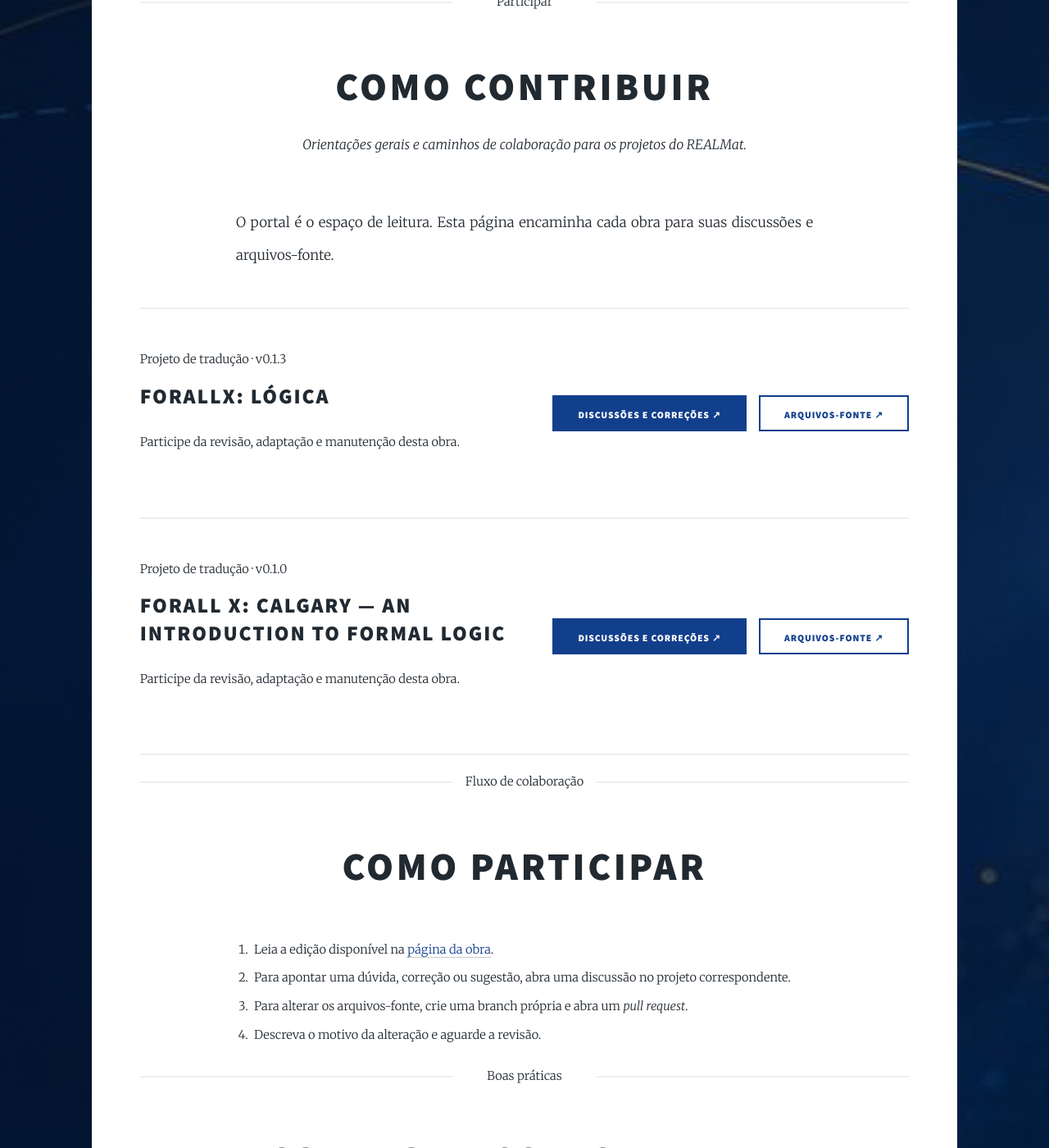
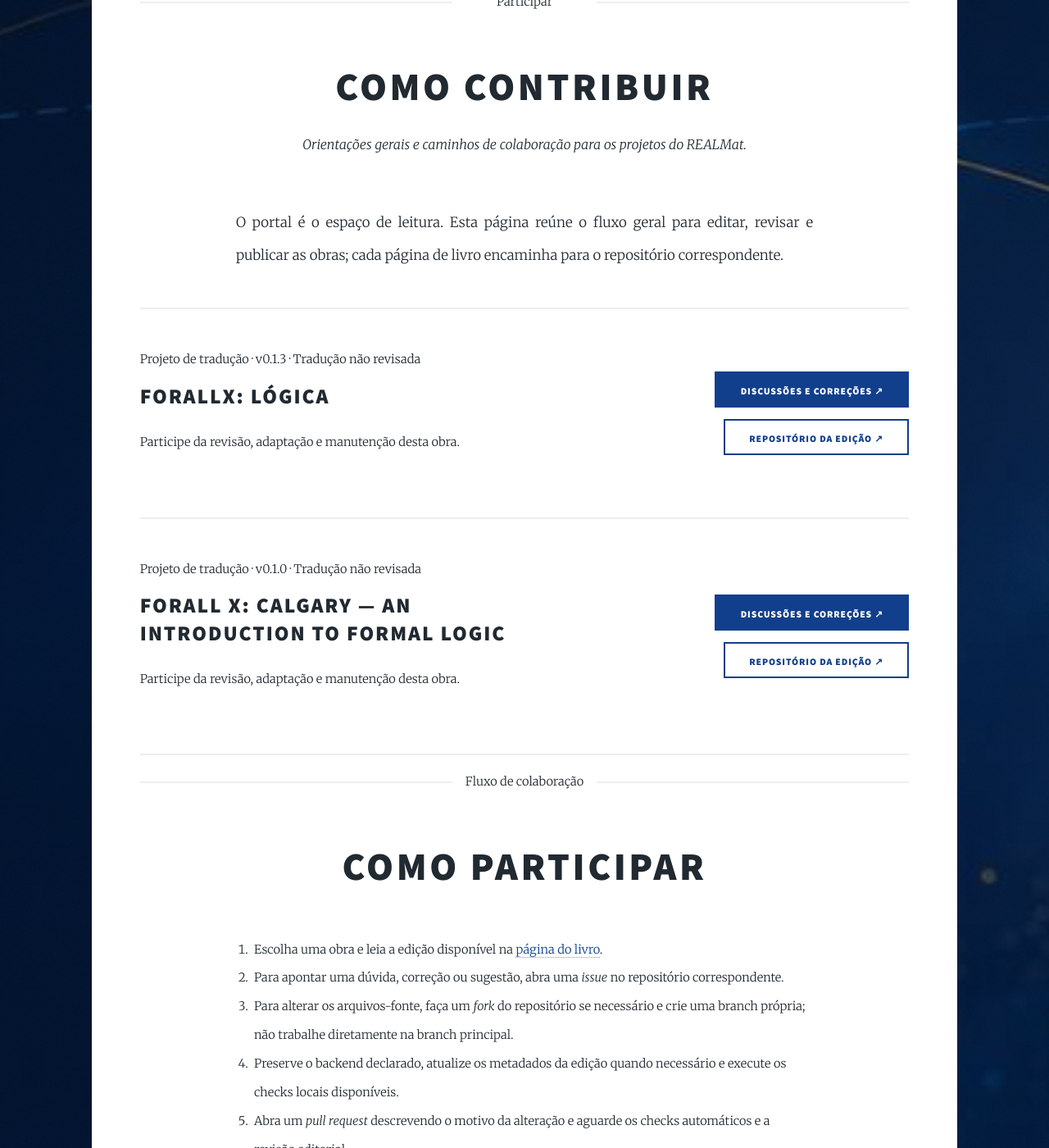
Before and after one commit to projetorealmat/projetorealmat.github.io, a Jekyll site: the page built from _pages/contribuir.md, in a window 1280 px wide and 1400 px high, scrolled down 367 px. Shown: the whole window at 82% size. Built offline with Jekyll 4.4.1, drawn with Linux system fonts in a browser that asks for light colours; some of the changed text lies outside the part shown.

Commit message:
docs: centralize contribution workflow

```diff
--- a/_pages/contribuir.md
+++ b/_pages/contribuir.md
@@ -5,19 +5,20 @@ description: "Orientações gerais e caminhos de colaboração para os projetos
 permalink: /contribuir/
 ---
 
-<p class="realmat-page-lead">O portal é o espaço de leitura. Esta página encaminha cada obra para suas discussões e arquivos-fonte.</p>
+<p class="realmat-page-lead">O portal é o espaço de leitura. Esta página reúne o fluxo geral para editar, revisar e publicar as obras; cada página de livro encaminha para o repositório correspondente.</p>
 
 {% for book in site.data.books %}
   {% assign current = book.releases | where: "version", book.current_version | first %}
+  {% assign stage = site.data.translation_stages | where: "id", current.translation_stage | first %}
 <section class="realmat-contribution" id="projeto-{{ book.id }}" aria-labelledby="contribute-{{ book.id }}-title">
   <div>
-    <span class="date">Projeto de tradução · {{ current.version }}</span>
+    <span class="date">Projeto de tradução · {{ current.version }} · {{ stage.label }}</span>
     <h2 id="contribute-{{ book.id }}-title">{{ book.title }}</h2>
     <p>Participe da revisão, adaptação e manutenção desta obra.</p>
   </div>
   <div class="realmat-contribution__links">
     <a href="https://github.com/{{ current.repository }}/issues" class="button primary" target="_blank" rel="noopener noreferrer">Discussões e correções <span aria-hidden="true">↗</span></a>
-    <a href="https://github.com/{{ current.repository }}" class="button" target="_blank" rel="noopener noreferrer">Arquivos-fonte <span aria-hidden="true">↗</span></a>
+    <a href="https://github.com/{{ current.repository }}" class="button" target="_blank" rel="noopener noreferrer">Repositório da edição <span aria-hidden="true">↗</span></a>
   </div>
 </section>
 {% endfor %}
@@ -32,10 +33,12 @@ permalink: /contribuir/
     <h2 id="contribute-process-title">Como participar</h2>
   </header>
   <ol>
-    <li>Leia a edição disponível na <a href="{{ first_book_url | relative_url }}">página da obra</a>.</li>
-    <li>Para apontar uma dúvida, correção ou sugestão, abra uma discussão no projeto correspondente.</li>
-    <li>Para alterar os arquivos-fonte, crie uma branch própria e abra um <em>pull request</em>.</li>
-    <li>Descreva o motivo da alteração e aguarde a revisão.</li>
+    <li>Escolha uma obra e leia a edição disponível na <a href="{{ first_book_url | relative_url }}">página do livro</a>.</li>
+    <li>Para apontar uma dúvida, correção ou sugestão, abra uma <em>issue</em> no repositório correspondente.</li>
+    <li>Para alterar os arquivos-fonte, faça um <em>fork</em> do repositório se necessário e crie uma branch própria; não trabalhe diretamente na branch principal.</li>
+    <li>Preserve o backend declarado, atualize os metadados da edição quando necessário e execute os checks locais disponíveis.</li>
+    <li>Abra um <em>pull request</em> descrevendo o motivo da alteração e aguarde os checks automáticos e a revisão editorial.</li>
+    <li>Depois da aprovação, a equipe do projeto decide o merge e a publicação de uma nova versão.</li>
   </ol>
 </section>
 
```
